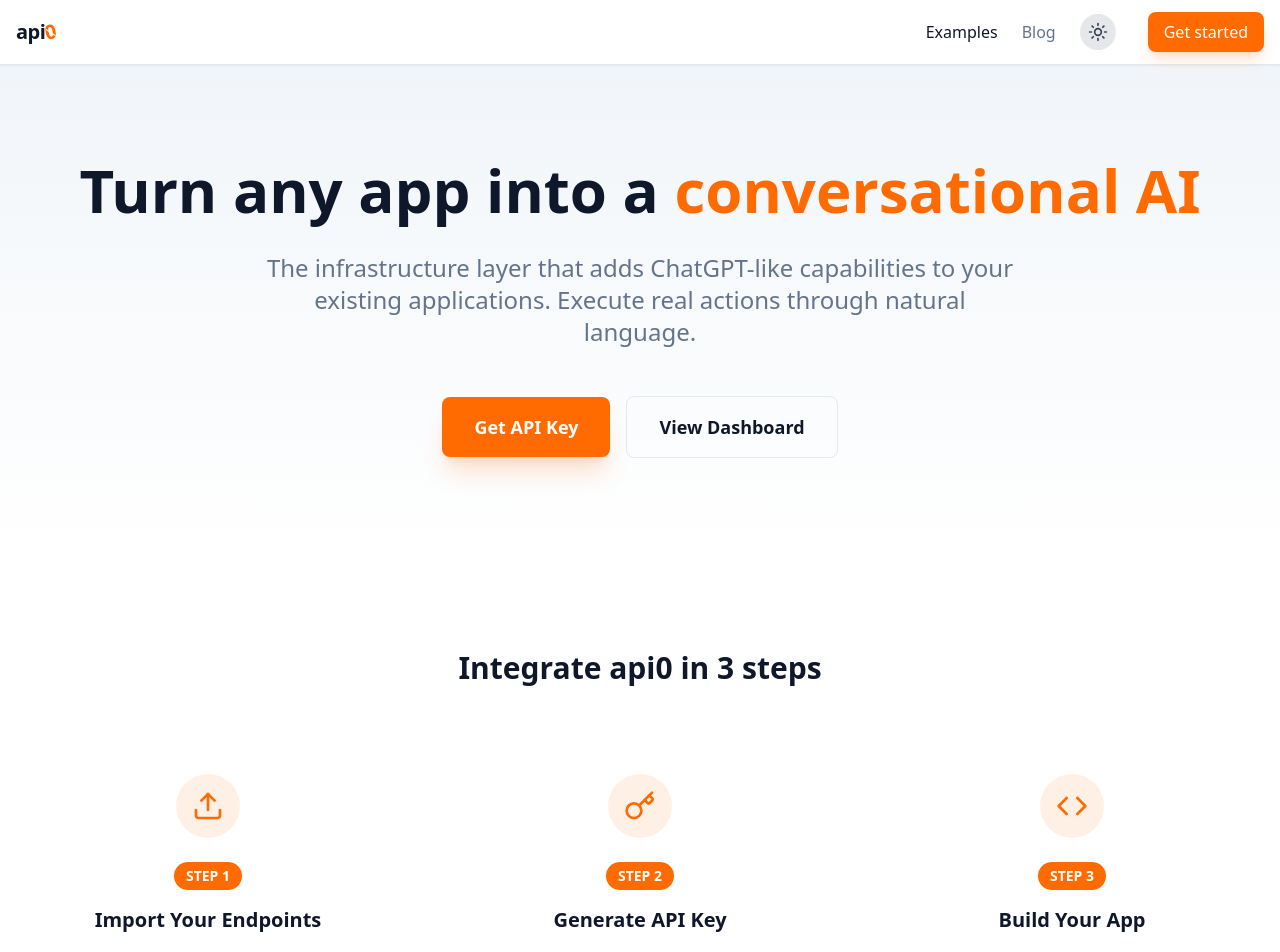
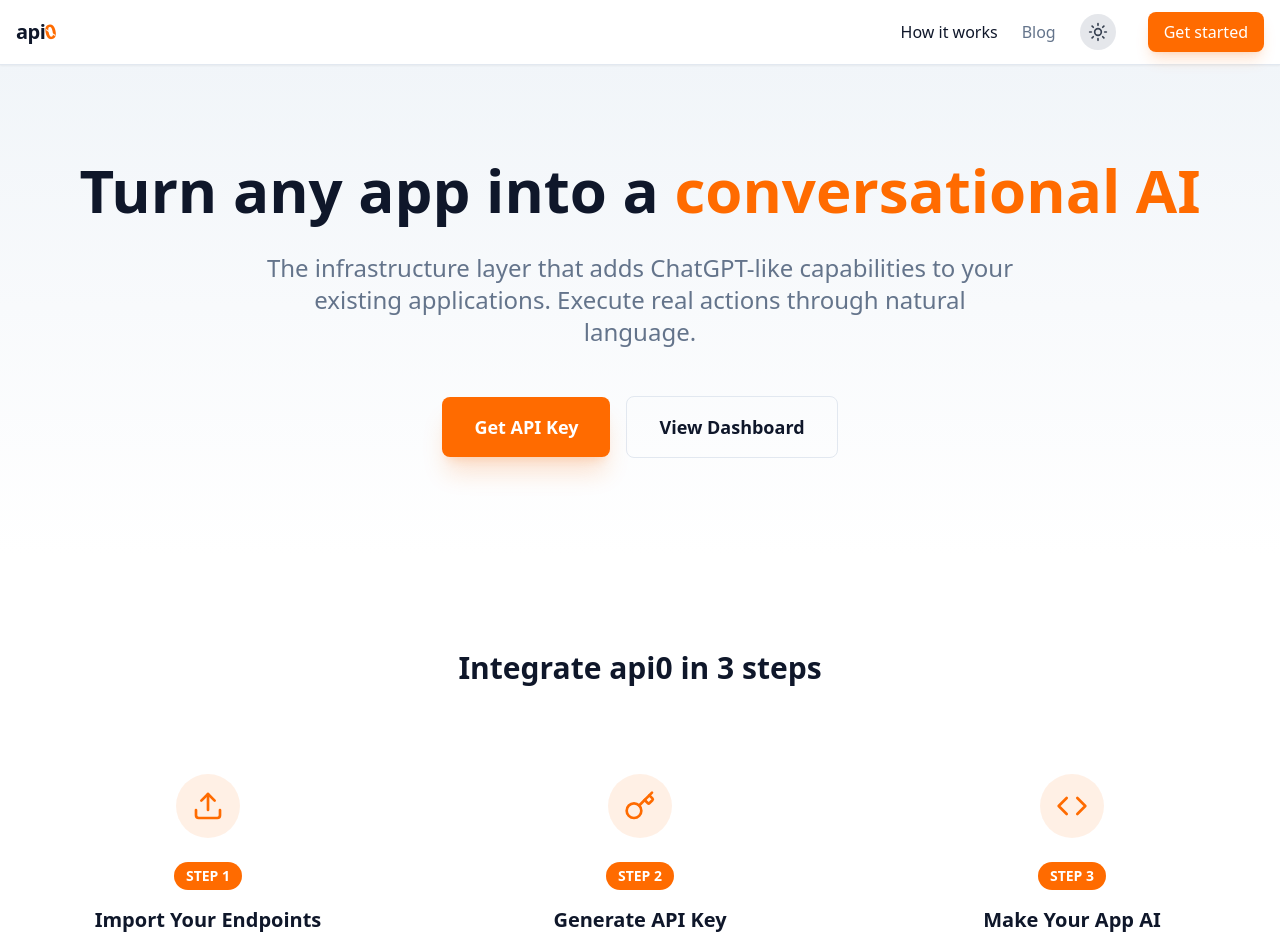
Before and after one commit to bennekrouf/landing-api0, a Next.js app: page / in a window 1280 px wide. Shown: the top 952 px of the page. Built offline with nearby package versions, Linux system fonts and the light colour scheme.

Commit message:
Change some texts

```diff
--- a/src/app/page.tsx
+++ b/src/app/page.tsx
@@ -98,7 +98,7 @@
               <div className="bg-[#FF6B00] text-white text-sm font-bold px-3 py-1 rounded-full mb-4">
                 STEP 3
               </div>
-              <h3 className="text-xl font-semibold mb-4 text-foreground">Build Your App</h3>
+              <h3 className="text-xl font-semibold mb-4 text-foreground">Make Your App AI</h3>
               <p className="text-muted-foreground mb-6">
                 Add conversational AI to your existing app, build a new chatbot interface, or call api0 from your backend code.
               </p>
--- a/src/components/Navigation.tsx
+++ b/src/components/Navigation.tsx
@@ -44,10 +44,10 @@
             {/*   Dashboard */}
             {/* </a> */}
             <Link
-              href="/#examples"
+              href="/#integration"
               className={`${isActive('/') ? 'text-foreground font-medium' : 'text-muted-foreground'} hover:text-foreground transition-colors`}
             >
-              Examples
+              How it works
             </Link>
             <Link
               href="/blog"
```
